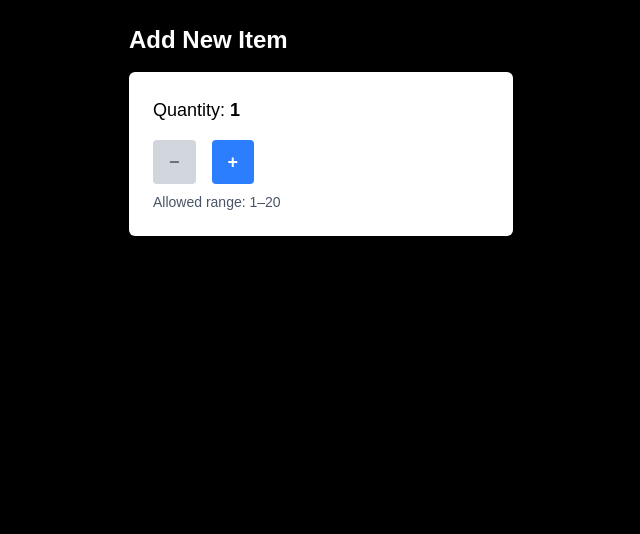
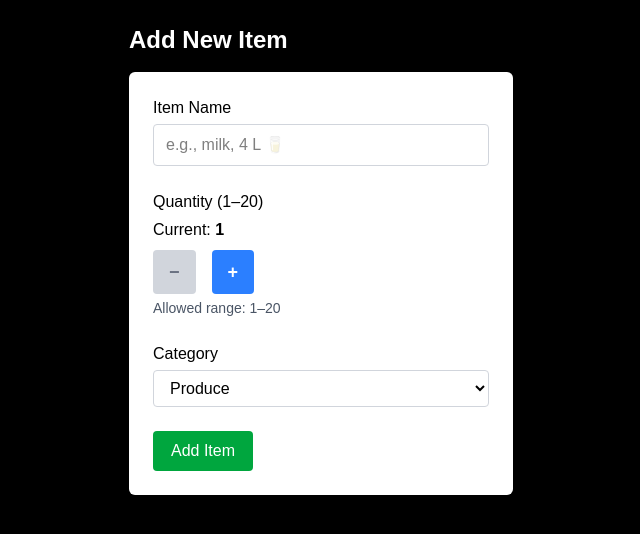
Before and after one commit to Jack8971/cprg306-assignments, a Next.js app: page /week-5 in a window 1280 px wide. Shown: the top 534 px of the page, without its empty margins (319-959 px from the left). Built offline with nearby package versions, Linux system fonts and the light colour scheme.

Commit message:
week 5 new item page complete

```diff
--- a/src/app/week-5/new-item.js
+++ b/src/app/week-5/new-item.js
@@ -3,7 +3,9 @@
 import { useState } from 'react';
 
 export default function NewItem() {
+  const [name, setName] = useState('');
   const [quantity, setQuantity] = useState(1);
+  const [category, setCategory] = useState('produce');
 
   const increment = () => {
     if (quantity < 20) setQuantity(quantity + 1);
@@ -13,19 +15,41 @@ export default function NewItem() {
     if (quantity > 1) setQuantity(quantity - 1);
   };
 
+  const handleSubmit = (e) => {
+    e.preventDefault();
+    const item = { name, quantity, category };
+    console.log(item);
+    alert(`Item: ${name}\nQuantity: ${quantity}\nCategory: ${category}`);
+    setName('');
+    setQuantity(1);
+    setCategory('produce');
+  };
+
   return (
-
-    <div className="bg-white text-black p-6 rounded-md shadow-md w-96 mx-auto text-left">
-
-      <div className="text-lg font-medium mb-4">
-        Quantity: <span className="font-bold">{quantity}</span>
+    <form onSubmit={handleSubmit} className="bg-white text-black p-6 rounded-md shadow-md w-96 mx-auto text-left space-y-6">
+      {/* Item Name */}
+      <div>
+        <label htmlFor="name" className="block font-medium mb-1">Item Name</label>
+        <input
+          id="name"
+          type="text"
+          value={name}
+          onChange={(e) => setName(e.target.value)}
+          required
+          placeholder="e.g., milk, 4 L 🥛"
+          className="w-full border border-gray-300 rounded px-3 py-2"
+        />
       </div>
 
-      <div className="flex justify-start items-start gap-4 mb-2">
+      {/* Quantity */}
+      <div>
+        <label className="block font-medium mb-1">Quantity (1–20)</label>
+        <p className="mb-2">Current: <span className="font-bold">{quantity}</span></p>
+        <div className="flex gap-4">
           <button
+            type="button"
             onClick={decrement}
             disabled={quantity === 1}
-          aria-label="Decrease quantity"
             className={`px-4 py-2 text-lg font-bold rounded ${
               quantity === 1
                 ? 'bg-gray-300 text-gray-500 cursor-not-allowed'
@@ -34,11 +58,10 @@ export default function NewItem() {
           >
             −
           </button>
-
           <button
+            type="button"
             onClick={increment}
             disabled={quantity === 20}
-          aria-label="Increase quantity"
             className={`px-4 py-2 text-lg font-bold rounded ${
               quantity === 20
                 ? 'bg-gray-300 text-gray-500 cursor-not-allowed'
@@ -48,10 +71,35 @@ export default function NewItem() {
             +
           </button>
         </div>
+        <p className="text-sm text-gray-600 mt-1">Allowed range: 1–20</p>
+      </div>
 
-      <p
-      className="text-sm text-gray-600">Allowed range: 1–20
-      </p>
+      {/* Category */}
+      <div>
+        <label htmlFor="category" className="block font-medium mb-1">Category</label>
+        <select
+          id="category"
+          value={category}
+          onChange={(e) => setCategory(e.target.value)}
+          className="w-full border border-gray-300 rounded px-3 py-2"
+        >
+          {[
+            'Produce', 'Dairy', 'Bakery', 'Meat', 'Frozen Foods',
+            'Canned Goods', 'Dry Goods', 'Beverages', 'Snacks',
+            'Household', 'Other'
+          ].map((cat) => (
+            <option key={cat} value={cat.toLowerCase()}>{cat}</option>
+          ))}
+        </select>
       </div>
+
+      {/* Submit Button */}
+      <button
+        type="submit"
+        className="bg-green-600 text-white py-2 px-4 rounded hover:bg-green-700 w-25"
+      >
+        Add Item
+      </button>
+    </form>
   );
 }
```
Lines whose indentation alone changed are shown as unchanged.
